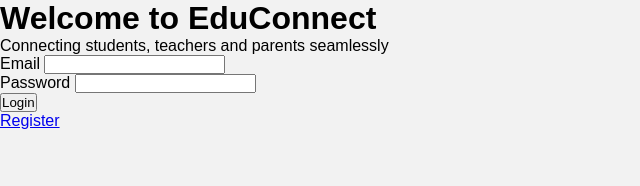
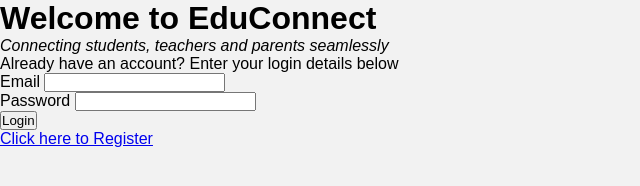
Before and after one commit to Isiji/EduConnect, a plain HTML site: page web_static/login.html in a window 1280 px wide. Shown: the whole page, without its empty margins (0-640 px from the left). Drawn offline with Linux system fonts and the light colour scheme.

Commit message:
static changes

```diff
--- a/web_static/login.html
+++ b/web_static/login.html
@@ -9,7 +9,8 @@
 <body>
     <div>
         <h1>Welcome to EduConnect</h1>
-        <p>Connecting students, teachers and parents seamlessly</p>
+        <i>Connecting students, teachers and parents seamlessly</i>
+        <p>Already have an account? Enter your login details below</p>
 
         <form action="login.php" method="POST">
             <label for="email">Email</label>
@@ -21,7 +22,7 @@
             <button type="submit">Login</button>
         </form>
 
-        <a href="register.html">Register</a>
+        <a href="register.html"> Click here to Register</a>
     </div>
 
 </body>
```
Also changed, not shown: web_static/register.html (+2 -1 lines).
